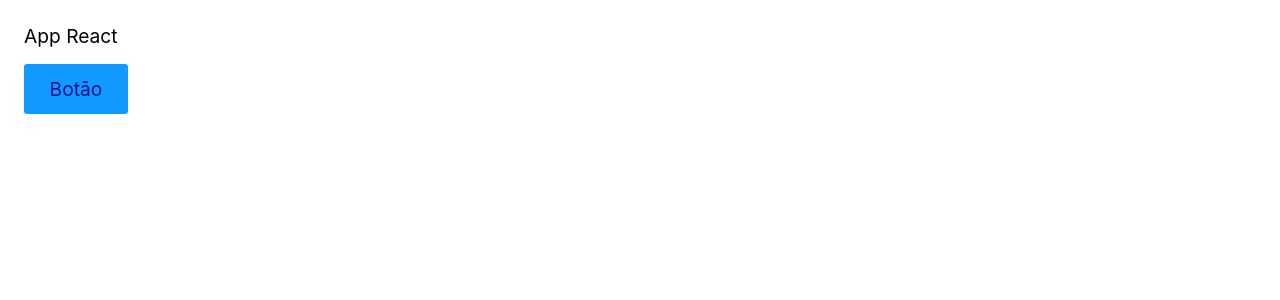
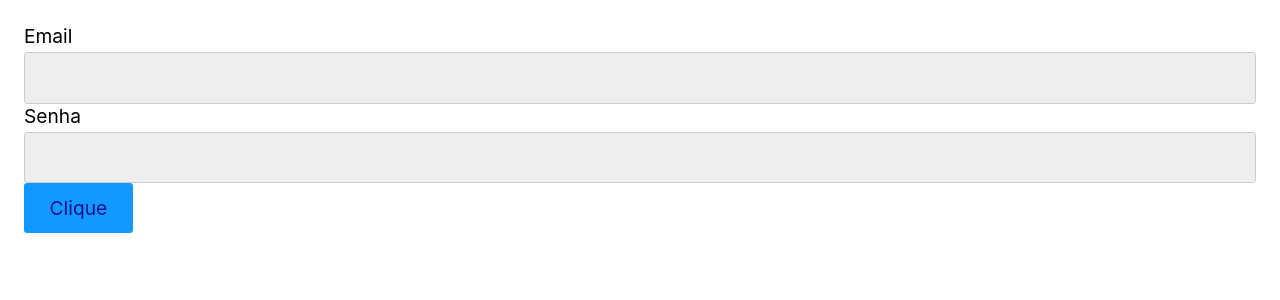
Before and after one commit to LuizGenuino/React-Origamid, a React (Vite) app: page / in a window 1280 px wide. Shown: the top 300 px of the page. Built offline with nearby package versions, Linux system fonts and the light colour scheme.

Commit message:
add Form, Input, and Button components; update App to use Form

```diff
--- a/src/App.jsx
+++ b/src/App.jsx
@@ -1,11 +1,11 @@
+import Form from "./Form/Form"
 
 
 const App = () => {
 
     return (
         <>
-            <p>App React</p>
-            <button>Botão</button>
+            <Form />
         </>
     )
 }
--- /dev/null
+++ b/src/Form/Button.jsx
@@ -0,0 +1,12 @@
+import React from 'react'
+
+function Button({...props}) {
+
+    console.log(props)
+
+  return (
+    <button>Clique</button>
+  )
+}
+
+export default Button
--- /dev/null
+++ b/src/Form/Form.jsx
@@ -0,0 +1,18 @@
+import React from 'react'
+import Input from './Input'
+import Button from './Button'
+
+function Form() {
+
+    const array = ['Item1', 'Item2']
+
+    return (
+        <div>
+            <Input label="Email" id="email" type="text" required />
+            <Input label="Senha" id="senha" type="password" required />
+            <Button items={array} />
+        </div>
+    )
+}
+
+export default Form
--- /dev/null
+++ b/src/Form/Input.jsx
@@ -0,0 +1,12 @@
+import React from 'react'
+
+function Input({ label, id, required, ...props }) {
+    return (
+        <div>
+            <label htmlFor={id}>{label}</label>
+            <input type="text" id={id} {...props}/>
+        </div>
+    )
+}
+
+export default Input
```
